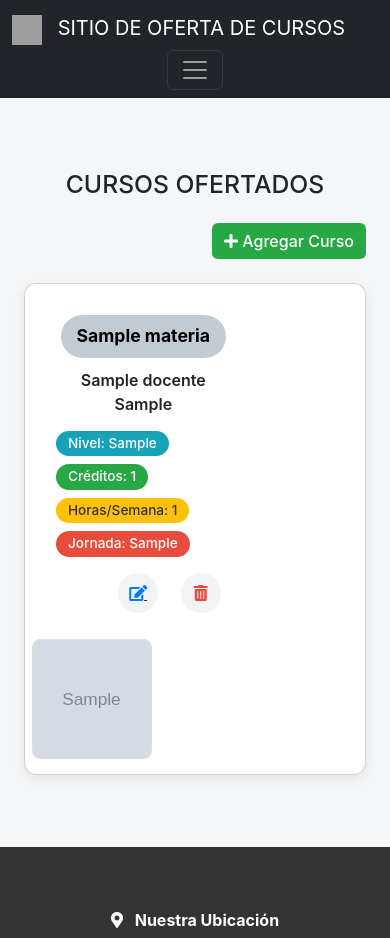
After one commit to MichaelPaucar07/P25dw_app, a Django app: page /materias/ in a window 390 px wide. The commit adds this page. Shown: the top 938 px of the page. Run offline with Django 5.2, Linux system fonts and the light colour scheme; tables that the repository leaves empty hold one stand-in row (values such as "Sample post"); grey boxes marked "Sample" are stand-in pictures; grey boxes are pictures that could not be loaded.

Commit message:
Add styles for materia cards and placeholder image
- Introduced a new CSS file for materia cards with styles for layout, badges, and action icons.
- Implemented hover effects and responsive design for better user experience.
- Added a placeholder image for visual representation in the materia cards.

```diff
--- /dev/null
+++ b/core/apps/materias/templates/listar_materias.html
@@ -0,0 +1,59 @@
+{% extends 'base.html' %}
+{% load static %}
+{% block title %}Lista de Materias{% endblock %}
+{% block content %}
+<div class="container my-5">
+  <h2 class="text-center mb-4">CURSOS OFERTADOS</h2>
+  <div class="text-end mb-4">
+    <a href="{% url 'materia:crear_materia' %}" class="btn btn-success">
+      <i class="fas fa-plus"></i> Agregar Curso
+    </a>
+  </div>
+  <div class="row">
+    {% for materia in materias %}
+    <div class="col-md-6 mb-4">
+      <div class="card materia-card-horizontal">
+        <div class="row g-0">
+          <!-- Información -->
+          <div class="col-8 p-3 d-flex flex-column justify-content-between">
+            <div>
+              <!-- Nombre con badge -->
+              <span class="materia-badge">{{ materia.nombre }}</span>
+              <p class="materia-docente">
+                {% for docente in materia.docentes.all %}
+                  {{ docente.nombre }} {{ docente.apellido }}{% if not forloop.last %}, {% endif %}
+                {% endfor %}
+              </p>
+              <!-- Datos con badges -->
+              <div class="materia-info-badges">
+                <span class="badge badge-nivel">Nivel: {{ materia.nivel }}</span>
+                <span class="badge badge-creditos">Créditos: {{ materia.numero_creditos }}</span>
+                <span class="badge badge-horas">Horas/Semana: {{ materia.horas_semana }}</span>
+                <span class="badge badge-jornada">Jornada: {{ materia.jornada }}</span>
+              </div>
+            </div>
+            <!-- Íconos -->
+            <div class="action-icons mt-3 text-end">
+              <a href="{% url 'materia:actualizar_materia' materia.pk %}" class="btn-icon edit">
+                <i class="fas fa-edit"></i>
+              </a>
+              <a href="{% url 'materia:eliminar_materia' materia.pk %}" class="btn-icon delete">
+                <i class="fas fa-trash-alt"></i>
+              </a>
+            </div>
+          </div>
+          <!-- Imagen -->
+          <div class="col-4 d-flex align-items-center justify-content-center">
+            {% if materia.imagen %}
+              <img src="{{ materia.imagen.url }}" alt="Imagen del curso" class="materia-image-horizontal">
+            {% else %}
+              <img src="{% static 'img/default-materia.jpg' %}" alt="Imagen por defecto" class="materia-image-horizontal">
+            {% endif %}
+          </div>
+        </div>
+      </div>
+    </div>
+    {% endfor %}
+  </div>
+</div>
+{% endblock %}
--- a/core/apps/materias/views.py
+++ b/core/apps/materias/views.py
@@ -14,33 +14,30 @@ def crear_materia(request):
     else:
         form = MateriasForm()  # Si es GET, muestra un formulario vacío
 
-    return render(request, "materia/crear_materia.html", {"form": form})
+    return render(request, "crear_materia.html", {"form": form})
 
 
 # Vista para listar todas las materias
 def listar_materias(request):
     materias = Materias.objects.all()  # Recupera todas las materias de la base de datos
-    return render(request, "materia/listar_materias.html", {"materias": materias})
+    return render(request, "listar_materias.html", {"materias": materias})
 
 
 # Vista para actualizar una materia existente
 def actualizar_materia(request, pk):
-    materia = get_object_or_404(
-        Materias, pk=pk
-    )  # Obtiene la materia con el ID proporcionado
+    materia = get_object_or_404(Materias, pk=pk)
     if request.method == "POST":
-        form = MateriasForm(request.POST, instance=materia)
+        form = MateriasForm(request.POST, request.FILES, instance=materia)  # <-- Agregar request.FILES
         if form.is_valid():
             form.save()
-            return redirect(
-                "materia:listar_materias"
-            )  # Redirige a la lista de materias después de guardar los cambios
+            return redirect("materia:listar_materias")
     else:
-        form = MateriasForm(
-            instance=materia
-        )  # Si es GET, rellena el formulario con los datos actuales de la materia
+        form = MateriasForm(instance=materia)
 
-    return render(request, "materia/actualizar_materia.html", {"form": form})
+    return render(request, "actualizar_materia.html", {
+        "form": form,
+        "materia": materia  # <-- Pasamos el objeto
+    })
 
 
 # Vista para eliminar una materia
@@ -54,4 +51,4 @@ def eliminar_materia(request, pk):
             "materia:listar_materias"
         )  # Redirige a la lista de materias después de eliminar
 
-    return render(request, "materia/eliminar_materia.html", {"materia": materia})
+    return render(request, "eliminar_materia.html", {"materia": materia})
--- /dev/null
+++ b/core/static/css/materias.css
@@ -0,0 +1,121 @@
+.materia-card-horizontal {
+  border-radius: 12px;
+  box-shadow: 0 4px 12px rgba(0, 0, 0, 0.08);
+  background-color: #fff;
+  overflow: hidden;
+  transition: transform 0.3s ease, box-shadow 0.3s ease;
+  padding: 15px;
+}
+
+.materia-card-horizontal:hover {
+  transform: translateY(-4px);
+  box-shadow: 0 6px 18px rgba(0, 0, 0, 0.12);
+}
+
+/* Badge para nombre */
+.materia-badge {
+  display: inline-block;
+  background-color: #c3cbd2;
+  color: #000000;
+  padding: 8px 16px;
+  border-radius: 30px;
+  font-weight: bold;
+  font-size: 1.1rem;
+  margin-bottom: 10px;
+}
+
+/* Docente */
+.materia-docente {
+  font-weight: 600;
+  font-size: 1rem;
+  margin-bottom: 15px;
+}
+
+/* Badges para datos */
+.materia-info-badges {
+  display: flex;
+  flex-wrap: wrap;
+  gap: 8px;
+}
+
+.badge {
+  display: inline-block;
+  padding: 6px 12px;
+  border-radius: 20px;
+  font-size: 0.85rem;
+  font-weight: 500;
+  color: #fff;
+}
+
+.badge-nivel { background-color: #17a2b8; }
+.badge-creditos { background-color: #28a745; }
+.badge-horas { background-color: #ffc107; color: #333; }
+.badge-jornada { background-color: #e74c3c; }
+
+/* Imagen */
+.materia-image-horizontal {
+  width: 120px;
+  height: 120px;
+  object-fit: cover;
+  border-radius: 8px;
+  border: 1px solid #ddd;
+}
+
+/* Íconos */
+.action-icons .btn-icon {
+  width: 40px;
+  height: 40px;
+  display: inline-flex;
+  align-items: center;
+  justify-content: center;
+  border-radius: 50%;
+  background-color: #f1f3f5;
+  color: #333;
+  margin-left: 8px;
+  transition: background-color 0.3s ease, transform 0.2s ease;
+}
+
+.action-icons .btn-icon:hover {
+  background-color: #e2e6ea;
+  transform: scale(1.1);
+}
+
+.btn-icon.edit i { color: #007bff; }
+.btn-icon.delete i { color: #e74c3c; }
+
+@media (max-width: 768px) {
+  .materia-card-horizontal .row {
+    flex-direction: column;
+    text-align: center;
+  }
+  .materia-image-horizontal {
+    margin-top: 10px;
+  }
+}
+
+.custom-btn-delete {
+  background: #dc3545;
+  color: #fff;
+  border: none;
+  padding: 12px 20px;
+  border-radius: 8px;
+  font-size: 16px;
+  cursor: pointer;
+  transition: background 0.3s;
+}
+.custom-btn-delete:hover {
+  background: #a71d2a;
+}
+
+.custom-btn-cancel {
+  background: #6c757d;
+  color: #fff;
+  text-decoration: none;
+  padding: 12px 20px;
+  border-radius: 8px;
+  font-size: 16px;
+  transition: background 0.3s;
+}
+.custom-btn-cancel:hover {
+  background: #5a6268;
+}
--- a/core/templates/base.html
+++ b/core/templates/base.html
@@ -20,6 +20,7 @@
   <link rel="stylesheet" href="{% static 'css/home.css' %}">
   <link rel="stylesheet" href="{% static 'css/listar_docentes.css' %}">
   <link rel="stylesheet" href="{% static 'css/crear_docente.css' %}">
+  <link rel="stylesheet" href="{% static 'css/materias.css' %}">
 </head>
 <body>
   <!-- Barra de navegación -->
```
Also changed, not shown: core/apps/materias/templates/actualizar_materia.html (added, +55 -0 lines), core/apps/materias/templates/crear_materia.html (added, +47 -0 lines), core/apps/materias/templates/eliminar_materia.html (added, +29 -0 lines), core/media/materias/Imagen_de_WhatsApp_2025-07-06_a_las_23.08.22_c3106908.jpg (added), core/static/images/placeholder2.png (added).
